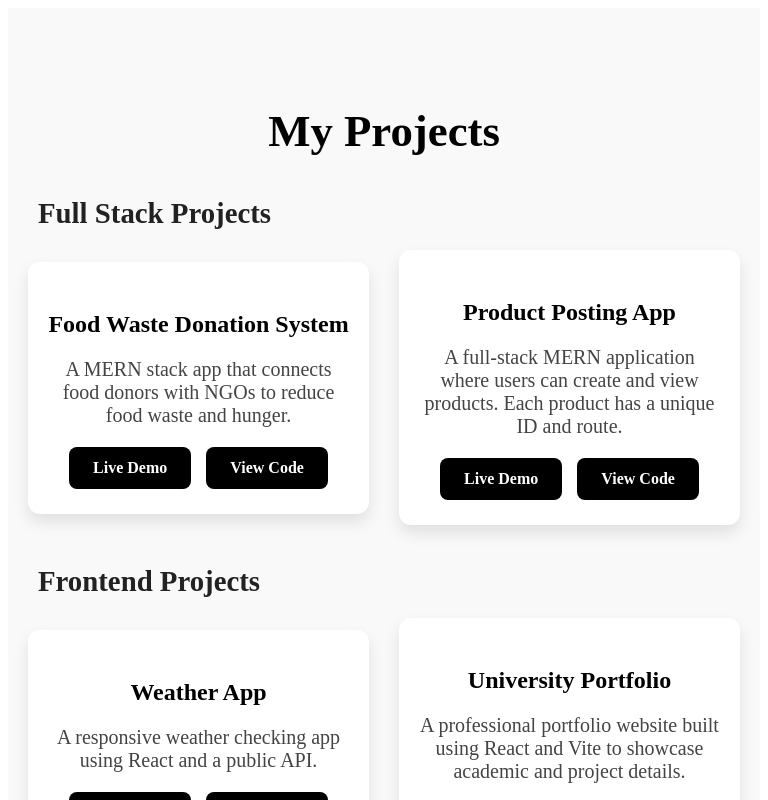
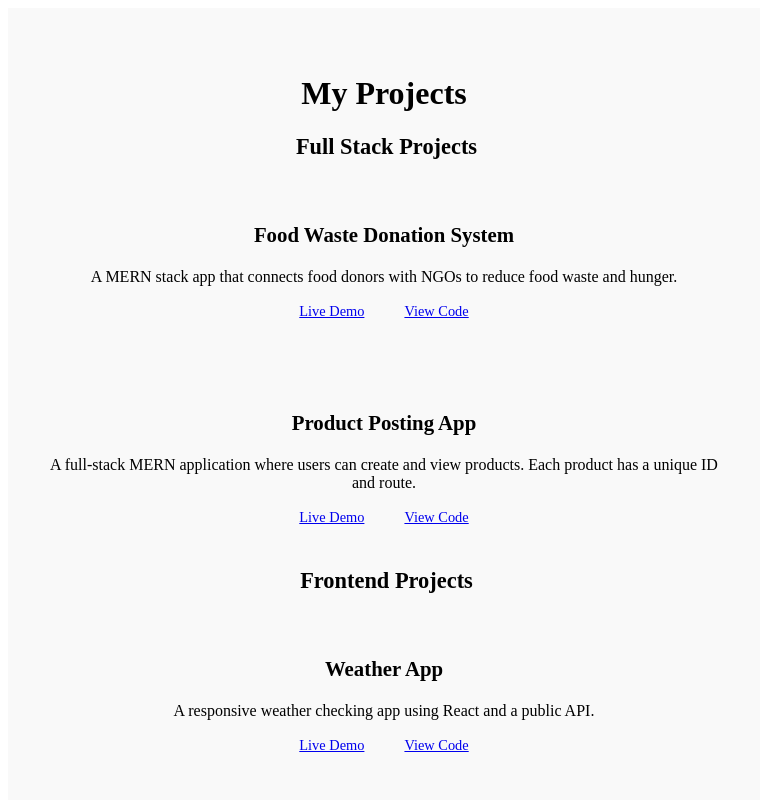
Before and after one commit to MADHANSHARON/my-portfolio, a React (Vite) app: page /my-portfolio/projects in a window 768 px wide. Shown: the top 800 px of the page. Built offline with nearby package versions, Linux system fonts and the light colour scheme.

Commit message:
Adjust hero card size to match desired layout

```diff
--- a/src/components/Hero.css
+++ b/src/components/Hero.css
@@ -95,3 +95,63 @@
 .contact-details a:hover {
   text-decoration: underline;
 }
+@media (max-width: 768px) {
+  .hero-card {
+    flex-direction: column;
+    width: 100%;
+    height: 100vh;
+    position: relative;
+    overflow: hidden;
+  }
+@media (max-width: 768px) {
+  .hero-left img {
+    display: none;
+  }
+}
+.contact-btn{
+  display: none;
+}
+
+  .hero-left {
+    position: fixed;
+    top: 0;
+    left: 0;
+    width: 100%;
+    height: 100vh;
+     background-image: url('/public/madhan1.jpg');
+    background-size: cover;
+    background-position: center;
+    background-attachment: fixed;
+    filter: blur(4px) brightness(0.9);
+    z-index: 0;
+  }
+
+  .hero-right {
+    padding: 20px;
+    background: rgba(255, 255, 255, 0.75);
+    border-radius: 12px;
+    margin: 40px 20px;
+    backdrop-filter: blur(6px);
+    z-index:1;
+
+  }
+
+  .hero-right h1 {
+    font-size: 28px;
+    text-align: center;
+  }
+
+  .hero-right p {
+    font-size: 16px;
+    text-align: center;
+  }
+
+  .buttons {
+    align-items: center;
+  }
+
+  .buttons button,a {
+    width: 100%;
+    font-size: 14px;
+  }
+}
--- a/src/components/Hero.jsx
+++ b/src/components/Hero.jsx
@@ -59,7 +59,7 @@ function Hero() {
                 <button>LinkedIn</button>
               </a>
               {/* ✅ Last button */}
-              <button onClick={scrollToContact}>Contact</button>
+              <button className='contact-btn'  onClick={scrollToContact}>Contact</button>
             </div>
           </div>
         </div>
--- a/src/pages/Projects.css
+++ b/src/pages/Projects.css
@@ -25,70 +25,35 @@
   align-items: center;
 }
 
-@media (min-width: 768px) {
-  .project-row {
-    flex-direction: row;
-    justify-content: center;
+@media (max-width: 768px) {
+  .projects-page {
+    padding: 40px 15px;
   }
+
+  .projects-page h2 {
+    font-size: 2rem;
+    margin-bottom: 20px;
   }
 
   .project-card {
-  background-color: #fff;
-  border-radius: 12px;
-  box-shadow: 0 8px 16px rgba(0, 0, 0, 0.1);
-  padding: 25px 20px;
-  width: 100%;
-  max-width: 500px;
-  transition: transform 0.3s ease;
-}
-
-.project-card:hover {
-  transform: translateY(-5px);
+    padding: 20px 15px;
   }
 
   .project-card-content h3 {
-  font-size: 1.5rem;
-  margin-bottom: 12px;
+    font-size: 1.3rem;
   }
 
   .project-card-content p {
-  font-size: 20px;
-  color: #444;
-  margin-bottom: 20px;
-}
-
-.project-links {
-  display: flex;
-  justify-content: center;
-  gap: 15px;
-  flex-wrap: wrap;
+    font-size: 16px;
   }
 
   .project-links a {
-  display: inline-block;
-  padding: 12px 24px;
-  background-color: #000;
-  color: #fff;
-  border-radius: 8px;
-  text-decoration: none;
-  font-size: 1rem;
-  font-weight: 600;
-  transition: background-color 0.3s ease;
+    padding: 10px 20px;
+    font-size: 0.9rem;
   }
 
-.project-links a:hover {
-  background-color: #333;
+  .segment-title {
+    font-size: 1.4rem;
+    padding-left: 5px;
   }
-.segment-title {
-  font-size: 1.8rem;
-  font-weight: bold;
-  margin-top: 40px;
-  margin-bottom: 20px;
-  color: #222;
-  text-align: left;
-  width: 100%;
-  max-width: 1200px;
-  margin-left: auto;
-  margin-right: auto;
-  padding-left: 10px;
 }
```
Also changed, not shown: public/madhan1.jpg (added). Lines whose indentation alone changed are shown as unchanged.
